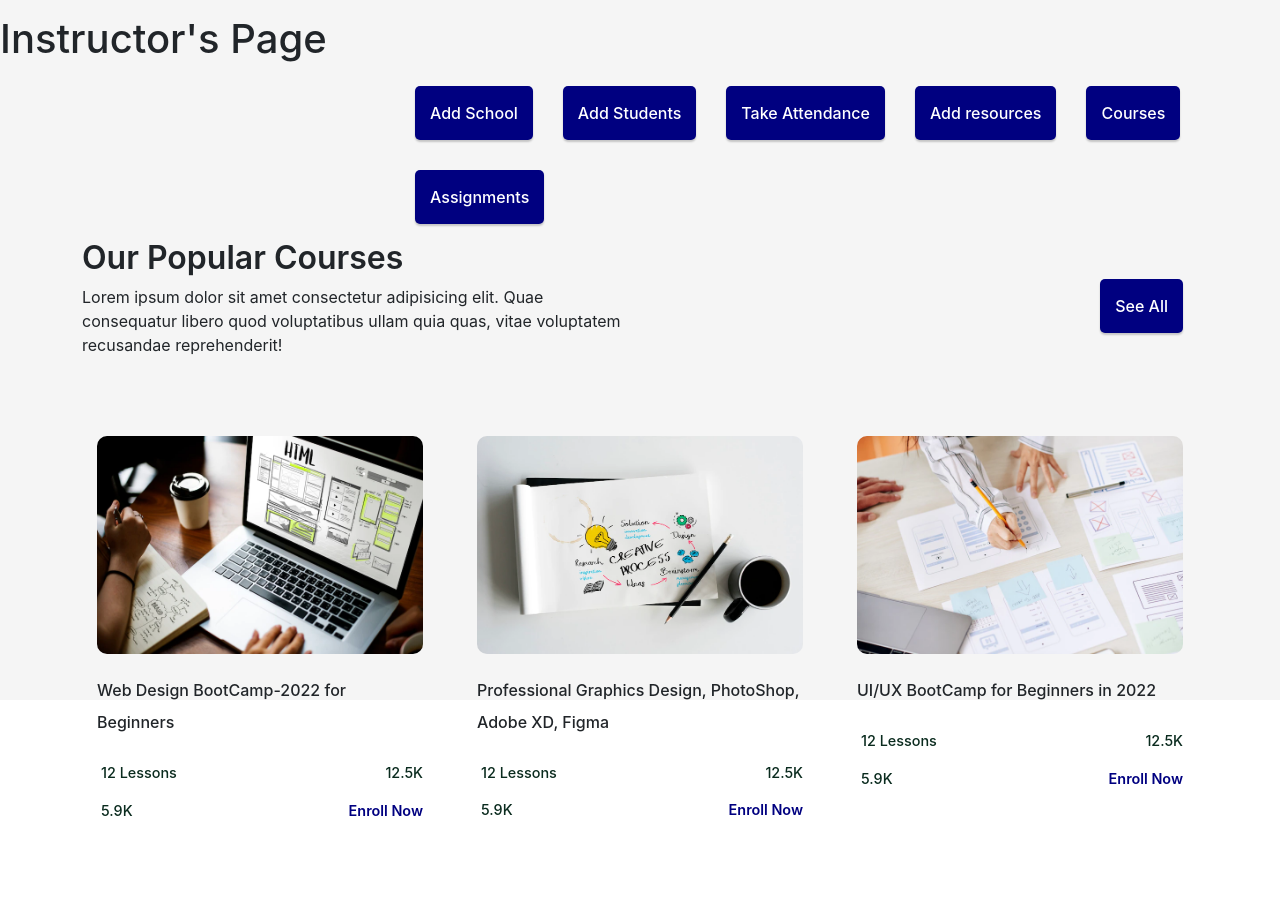
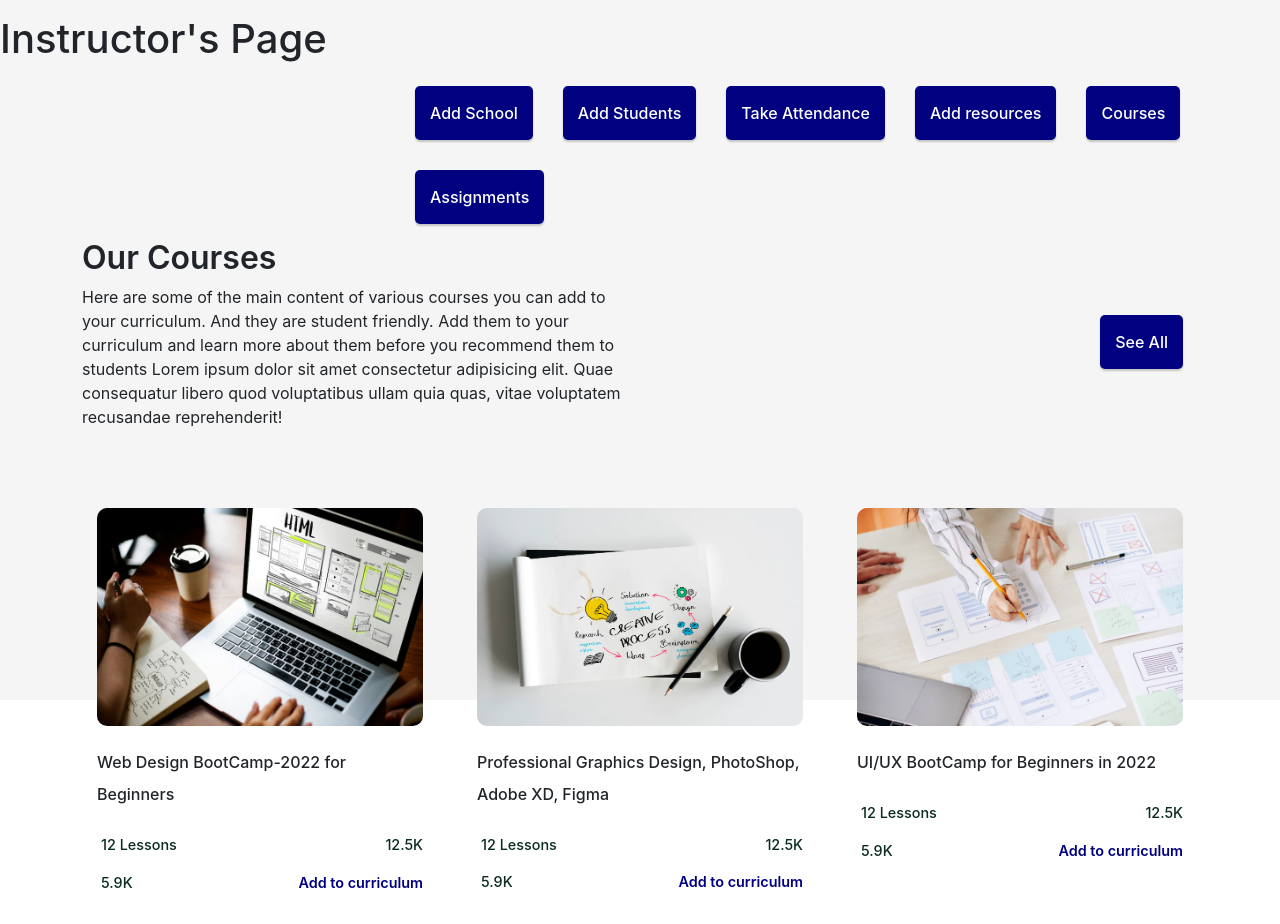
Before and after one commit to waronja/LMS-System-Frontend, a React (Create React App) app: page /instructors in a window 1280 px wide. Before the commit the page ends 852 px from the top, so only its background shows below. Built offline with nearby package versions, Linux system fonts and the light colour scheme.

Commit message:
modify instructor page

```diff
--- a/src/components/Instructor/Instructor.js
+++ b/src/components/Instructor/Instructor.js
@@ -55,8 +55,12 @@ function Instructor() {
           <Col lg="12" className="mb-5">
             <div className="course__top d-flex justify-content-between align-items-center">
               <div className="course__top__left w-50">
-                <h2>Our Popular Courses</h2>
+                <h2>Our Courses</h2>
                 <p>
+                  Here are some of the main content of various courses you can
+                  add to your curriculum. And they are student friendly.
+                  Add them to your curriculum and learn more about them before
+                  you recommend them to students
                   Lorem ipsum dolor sit amet consectetur adipisicing elit. Quae
                   consequatur libero quod voluptatibus ullam quia quas, vitae
                   voluptatem recusandae reprehenderit!
--- a/src/components/Instructor/InstructorDetails.js
+++ b/src/components/Instructor/InstructorDetails.js
@@ -28,7 +28,7 @@ const InstructorDetails = (props) => {
           </p>
 
           <p className="enroll d-flex align-items-center gap-1">
-            <a href="#"> Enroll Now</a>
+            <a href="#">Add to curriculum</a>
           </p>
         </div>
       </div>
```
